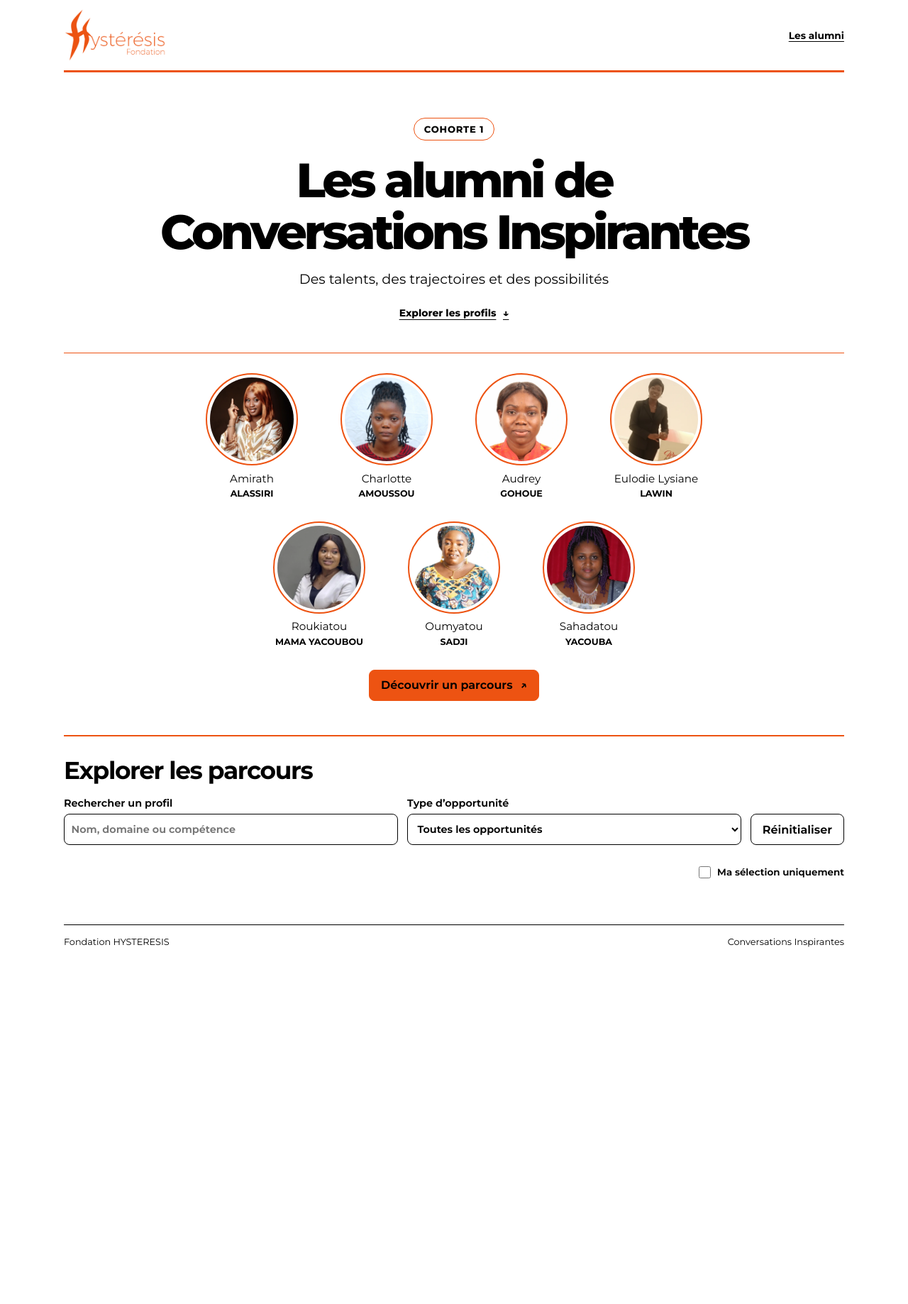
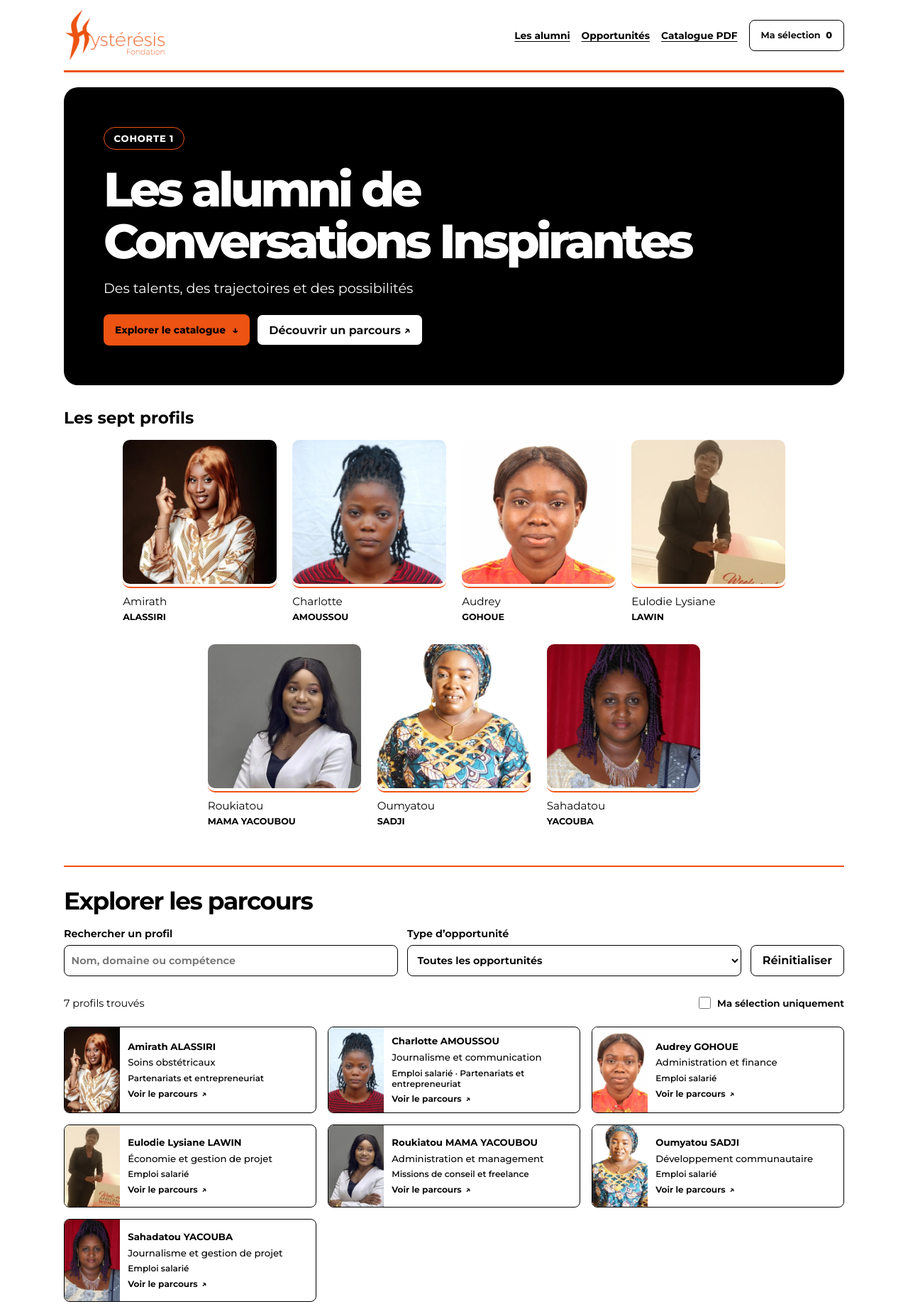
Before and after one commit to TitilolaGado/catalogue_cohorte1, a plain HTML site: page index.html in a window 1280 px wide. Shown: the top 1838 px of the page at 71% size. Before the commit the page ends 1359 px from the top, so only its background shows below. Drawn offline with Linux system fonts and the light colour scheme.

Commit message:
Amélioration

```diff
--- a/index.html
+++ b/index.html
@@ -8,11 +8,14 @@
   <script src="script.js" defer></script>
 </head>
 <body>
+  <a class="skip-link" href="#explorer">Aller aux profils</a>
   <header class="masthead shell">
     <img src="assets/logo-fondation.png" alt="Fondation HYSTERESIS" width="144" height="75">
     <nav class="header-links" aria-label="Navigation principale">
       <a href="#explorer">Les alumni</a>
-      <!-- <button id="selection-link" type="button">Ma sélection <span id="saved-count">0</span></button> -->
+      <a href="#opportunites">Opportunités</a>
+      <a href="assets/Catalogue_alumni_Cohorte_1.pdf" download>Catalogue PDF</a>
+      <button id="selection-link" type="button">Ma sélection <span id="saved-count">0</span></button>
     </nav>
   </header>
 
@@ -21,15 +24,18 @@
       <span class="cohort">Cohorte 1</span>
       <h1 id="page-title">Les alumni de <span>Conversations Inspirantes</span></h1>
       <p>Des talents, des trajectoires et des possibilités</p>
-      <a class="explore-link" href="#explorer">Explorer les profils <span aria-hidden="true">↓</span></a>
+      <div class="hero-actions">
+        <a class="primary explore-link" href="#explorer">Explorer le catalogue <span aria-hidden="true">↓</span></a>
+        <button id="surprise" type="button">Découvrir un parcours <span aria-hidden="true">↗</span></button>
+      </div>
     </section>
 
-    <section aria-label="Trombinoscope des alumni">
+    <section aria-labelledby="portrait-title">
+      <h2 id="portrait-title" class="section-title">Les sept profils</h2>
       <ul id="portraits" class="portraits"></ul>
-      <button id="surprise" class="primary surprise" type="button">Découvrir un parcours <span aria-hidden="true">↗</span></button>
     </section>
 
-    <section id="explorer" class="explorer" aria-labelledby="explore-title">
+    <section id="explorer" class="explorer" aria-labelledby="explore-title" tabindex="-1">
       <h2 id="explore-title">Explorer les parcours</h2>
       <div class="controls">
         <label>Rechercher un profil
@@ -45,6 +51,10 @@
         <label class="selection-filter"><input id="saved-only" type="checkbox"> Ma sélection uniquement</label>
       </div>
       <ul id="results" class="results"></ul>
+    </section>
+    <section id="opportunites" class="explorer opportunity-section" aria-labelledby="opportunity-title">
+      <h2 id="opportunity-title">Index des opportunités</h2>
+      <ul id="opportunity-index" class="opportunity-index"></ul>
     </section>
     <noscript>Activez JavaScript pour explorer les profils.</noscript>
   </main>
--- a/script.js
+++ b/script.js
@@ -311,6 +311,7 @@ function portraitImage(profile) {
   const image = element('img');
   image.src = 'assets/' + profile.id + '.webp';
   image.alt = 'Portrait de ' + nameOf(profile);
+  image.decoding = 'async';
   return image;
 }
 
@@ -337,14 +338,29 @@ for (const profile of profiles) {
   portraits.append(item);
 }
 
+const opportunityIndex = document.querySelector('#opportunity-index');
 for (const category of opportunities) {
   opportunity.add(new Option(category, category));
+  const matches = profiles.filter(profile => profile.categories.includes(category));
+  const item = element('li');
+  const button = element('button', 'opportunity-card');
+  button.type = 'button';
+  button.append(element('strong', '', category), element('span', '', matches.length + (matches.length === 1 ? ' profil' : ' profils')));
+  button.addEventListener('click', () => {
+    opportunity.value = category;
+    search.value = '';
+    savedOnly.checked = false;
+    filterProfiles();
+    opportunity.focus();
+  });
+  item.append(button);
+  opportunityIndex.append(item);
 }
 
 function filterProfiles() {
   const terms = normalize(search.value).split(/\s+/).filter(Boolean);
   visible = profiles.filter(profile => {
-    const searchable = normalize([nameOf(profile), profile.domain, ...profile.skills].join(' '));
+    const searchable = normalize([nameOf(profile), profile.domain, profile.status, ...profile.skills, ...profile.categories].join(' '));
     return terms.every(term => searchable.includes(term))
       && (!opportunity.value || profile.categories.includes(opportunity.value))
       && (!savedOnly.checked || saved.has(profile.id));
@@ -359,7 +375,8 @@ function filterProfiles() {
     caption.append(element('strong', '', nameOf(profile)), element('span', 'result-domain', profile.domain));
     const action = element('span', 'result-action', 'Voir le parcours');
     action.append(arrow);
-    caption.append(action);
+    const categoryText = element('span', 'result-category', profile.categories.join(' · '));
+    caption.append(categoryText, action);
     link.append(portraitImage(profile), caption);
     item.append(link);
     results.append(item);
@@ -394,14 +411,16 @@ function showProfile(profile) {
   const title = element('h2', '', nameOf(profile));
   title.id = 'profile-name';
   title.tabIndex = -1;
-  heading.append(title, element('p', '', profile.domain + ' · ' + profile.status));
+  heading.append(title, element('p', 'profile-domain', profile.domain),
+    element('p', 'profile-status', profile.status),
+    element('p', 'profile-category', profile.categories.join(' · ')));
   head.append(portraitImage(profile), heading);
   body.append(head, element('p', '', profile.intro));
 
   const skills = element('ul', 'skills');
   skills.setAttribute('aria-label', 'Compétences');
   for (const skill of profile.skills) skills.append(element('li', '', skill));
-  body.append(skills);
+  body.append(element('h3', 'profile-subtitle', 'Compétences'), skills);
 
   for (const section of profile.sections) {
     const block = element('section', 'profile-section');
@@ -409,6 +428,7 @@ function showProfile(profile) {
     body.append(block);
   }
 
+  body.append(element('h3', 'profile-subtitle contact-heading', 'Contacts et réseaux sociaux'));
   const contacts = element('nav', 'contacts');
   contacts.setAttribute('aria-label', 'Contacts et réseaux sociaux');
   for (const [label, url] of Object.entries(profile.links)) {
--- a/styles.css
+++ b/styles.css
@@ -49,7 +49,17 @@ button:disabled { opacity: .45; cursor: default; }
   font-weight: 750;
   letter-spacing: .06em;
 }
-.intro { text-align: center; padding: clamp(2.2rem,5vw,4rem) 0 2.1rem; }
+.intro {
+  margin-block: 1.3rem 2rem;
+  padding: clamp(1.35rem, 5vw, 3.5rem);
+  background: var(--black);
+  color: var(--white);
+  border-radius: 20px;
+}
+.intro :focus-visible { outline-color: var(--white); }
+.hero-actions { display: flex; flex-wrap: wrap; gap: .65rem; margin-top: 1.4rem; }
+.intro button, .intro .explore-link { color: var(--black); }
+.section-title { margin-bottom: .7rem; font-size: clamp(1.15rem, 2vw, 1.45rem); }
 .intro h1 { font-size: clamp(2rem,5.3vw,4.25rem); line-height: 1.08; letter-spacing: -.065em; font-weight: 800; }
 .intro h1 span { display: block; }
 .intro p { margin-top: 1rem; font-size: clamp(.96rem,2vw,1.2rem); line-height: 1.5; }
@@ -59,25 +69,26 @@ button:disabled { opacity: .45; cursor: default; }
   flex-wrap: wrap;
   row-gap: 1.15rem;
   justify-content: center;
-  max-width: 760px;
+  max-width: 940px;
+  column-gap: 1rem;
   margin-inline: auto;
 }
-.portraits li { flex: 0 0 25%; min-width: 0; }
+.portraits li { flex: 0 0 calc((100% - 3rem) / 4); min-width: 0; }
 .portrait {
   display: grid;
-  justify-items: center;
-  gap: .2rem;
-  text-align: center;
+  justify-items: start;
+  gap: .24rem;
+  text-align: left;
   text-decoration: none;
   border-radius: 12px;
   padding: .36rem .2rem;
 }
 .medallion {
-  width: clamp(92px, 12vw, 130px);
-  aspect-ratio: 1;
-  padding: 4px;
-  border: 2px solid var(--orange);
-  border-radius: 50%;
+  width: 100%;
+  aspect-ratio: 1.04;
+  padding-bottom: 4px;
+  border-bottom: 2px solid var(--orange);
+  border-radius: 10px;
   margin-bottom: .35rem;
   transition: transform .18s ease, box-shadow .18s ease;
 }
@@ -86,8 +97,6 @@ button:disabled { opacity: .45; cursor: default; }
 .portrait strong { font-size: .79rem; line-height: 1.4; }
 .portrait .first { font-size: .95rem; }
 .primary { background: var(--orange); border-color: var(--orange); }
-.surprise { display: block; margin: 1.55rem auto 0; }
-.surprise span { margin-left: .4em; }
 .explorer { margin-top: 3rem; padding: 1.7rem 0 2.5rem; border-top: 2px solid var(--orange); }
 .explorer h2 { font-size: clamp(1.45rem,3.1vw,2.15rem); letter-spacing: -.04em; }
 .controls { margin-block: 1rem; display: grid; grid-template-columns: 1fr 1fr auto; gap: .8rem; align-items: end; }
@@ -103,7 +112,7 @@ dialog::backdrop { background: rgb(0 0 0 / 66%); }
 .dialog-bar { position: sticky; top: 0; z-index: 1; padding: .55rem .8rem; background: var(--white); display: flex; justify-content: flex-end; }
 #profile-content { padding: 0 clamp(1rem,4vw,2rem) 1rem; }
 .profile-head { display: flex; gap: 1rem; align-items: center; margin-bottom: 1rem; }
-.profile-head img { aspect-ratio: 1; object-fit: cover; object-position: center 22%; width: clamp(78px,16vw,120px); border: 2px solid var(--orange); border-radius: 50%; }
+.profile-head img { aspect-ratio: 1; object-fit: cover; object-position: center 22%; width: clamp(78px,20vw,147px); flex-shrink: 0; border-bottom: 3px solid var(--orange); border-radius: 10px; }
 .profile-head h2 { font-size: clamp(1.25rem,4vw,2.25rem); line-height: 1.12; letter-spacing: -.05em; }
 .profile-head p { margin-top: .45rem; font-size: .88rem; }
 #profile-content p { line-height: 1.55; }
@@ -125,8 +134,9 @@ dialog::backdrop { background: rgb(0 0 0 / 66%); }
   .shell { width: calc(100% - 28px); }
   .masthead { min-height: 80px; }
   .masthead img { width: 116px; height: 60px; }
-  .portraits li { flex-basis: 33.333%; }
-  .medallion { width: min(90px, 95%); }
+  .portraits { column-gap: .55rem; }
+  .portraits li { flex-basis: calc((100% - 1.1rem) / 3); }
+
   .portrait strong { font-size: .68rem; overflow-wrap: anywhere; }
   .portrait .first { font-size: .8rem; }
   .controls, .results { grid-template-columns: 1fr; }
@@ -141,8 +151,8 @@ dialog::backdrop { background: rgb(0 0 0 / 66%); }
 .header-links button { font-size: .8rem; }
 #saved-count { margin-left: .25rem; font-weight: 800; }
 .intro .cohort { display: inline-block; margin-bottom: 1.15rem; }
-.intro { border-bottom: 1px solid var(--orange); margin-bottom: 1.4rem; }
-.explore-link { display: inline-flex; align-items: center; gap: .6rem; min-height: 44px; margin-top: .7rem; font-size: .87rem; font-weight: 750; text-underline-offset: .28em; }
+
+.explore-link { display: inline-flex; align-items: center; gap: .6rem; min-height: 44px; padding: .65rem 1rem; border-radius: 8px; text-decoration: none; font-size: .87rem; font-weight: 750; text-underline-offset: .28em; }
 .results-bar { justify-content: space-between; margin-bottom: .7rem; }
 .results-bar #count { margin: 0; }
 .selection-filter { display: inline-flex; align-items: center; gap: .4rem; min-height: 44px; font-size: .84rem; font-weight: 650; cursor: pointer; }
@@ -160,3 +170,19 @@ dialog::backdrop { background: rgb(0 0 0 / 66%); }
   .header-links { justify-content: flex-end; gap: .35rem .6rem; }
   .header-links button { padding-inline: .55rem; }
 }
+
+.skip-link { position: absolute; left: .8rem; top: .8rem; z-index: 3; padding: .65rem; background: var(--white); transform: translateY(-150%); }
+.skip-link:focus { transform: none; }
+.opportunity-index { list-style: none; padding: 0; margin: 1rem 0 0; display: grid; grid-template-columns: repeat(3,minmax(0,1fr)); gap: .8rem; }
+.opportunity-card { width: 100%; height: 100%; display: grid; gap: .45rem; text-align: left; border-top: 3px solid var(--orange); }
+.opportunity-card:hover { background: var(--orange); }
+.opportunity-card span, .result-category { font-size: .75rem; font-weight: 550; }
+.profile-subtitle { font-size: 1rem; margin-top: 1rem; }
+.profile-category { font-weight: 650; }
+.profile-domain { font-weight: 750; }
+.profile-section h3 { border-left: 3px solid var(--orange); padding-left: .55rem; }
+@media (max-width: 600px) {
+  .opportunity-index { grid-template-columns: 1fr; }
+  .masthead { flex-wrap: wrap; gap: .35rem .85rem; padding-bottom: .55rem; }
+  .header-links { justify-content: flex-start; }
+}
```
Also changed, not shown: 1 other file.
